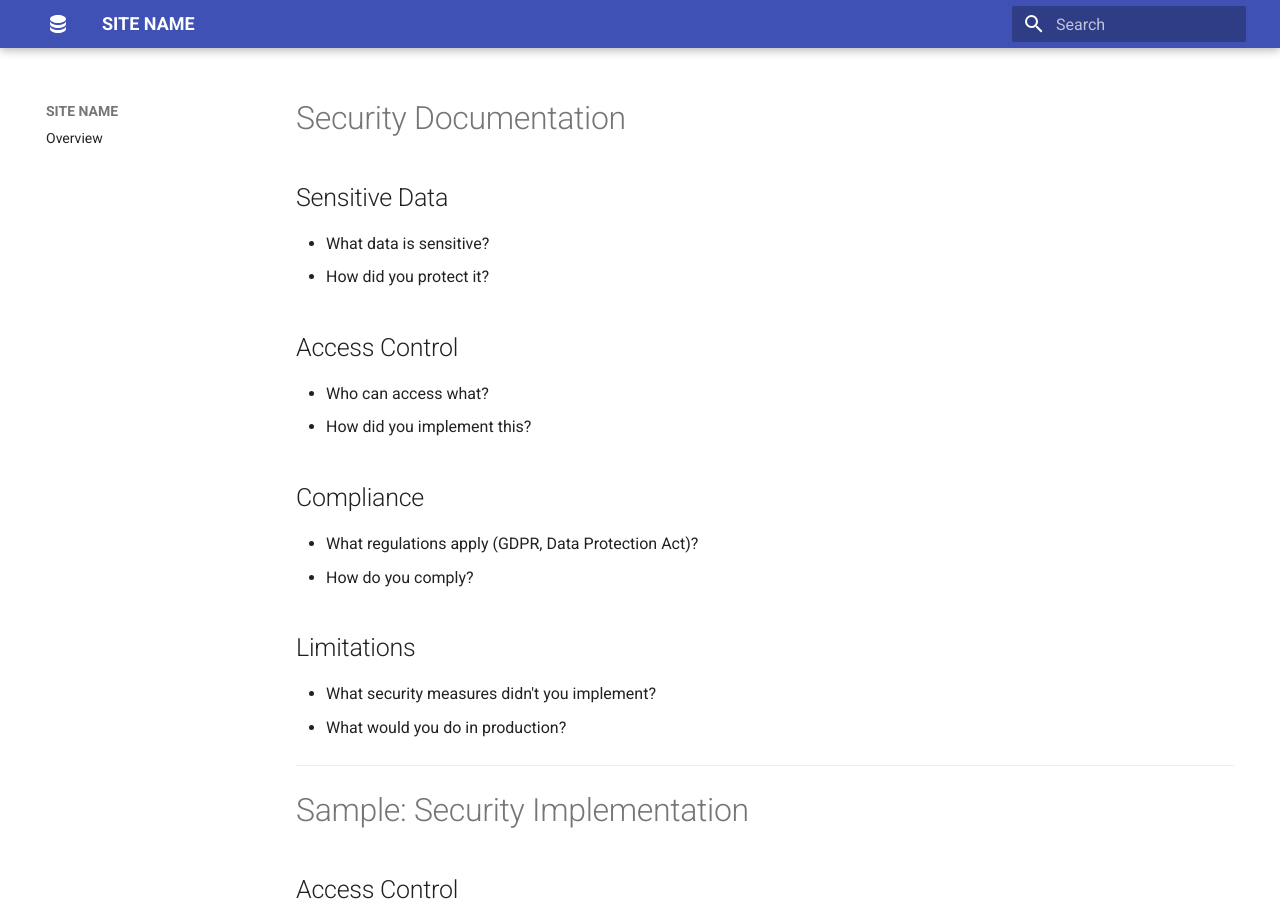
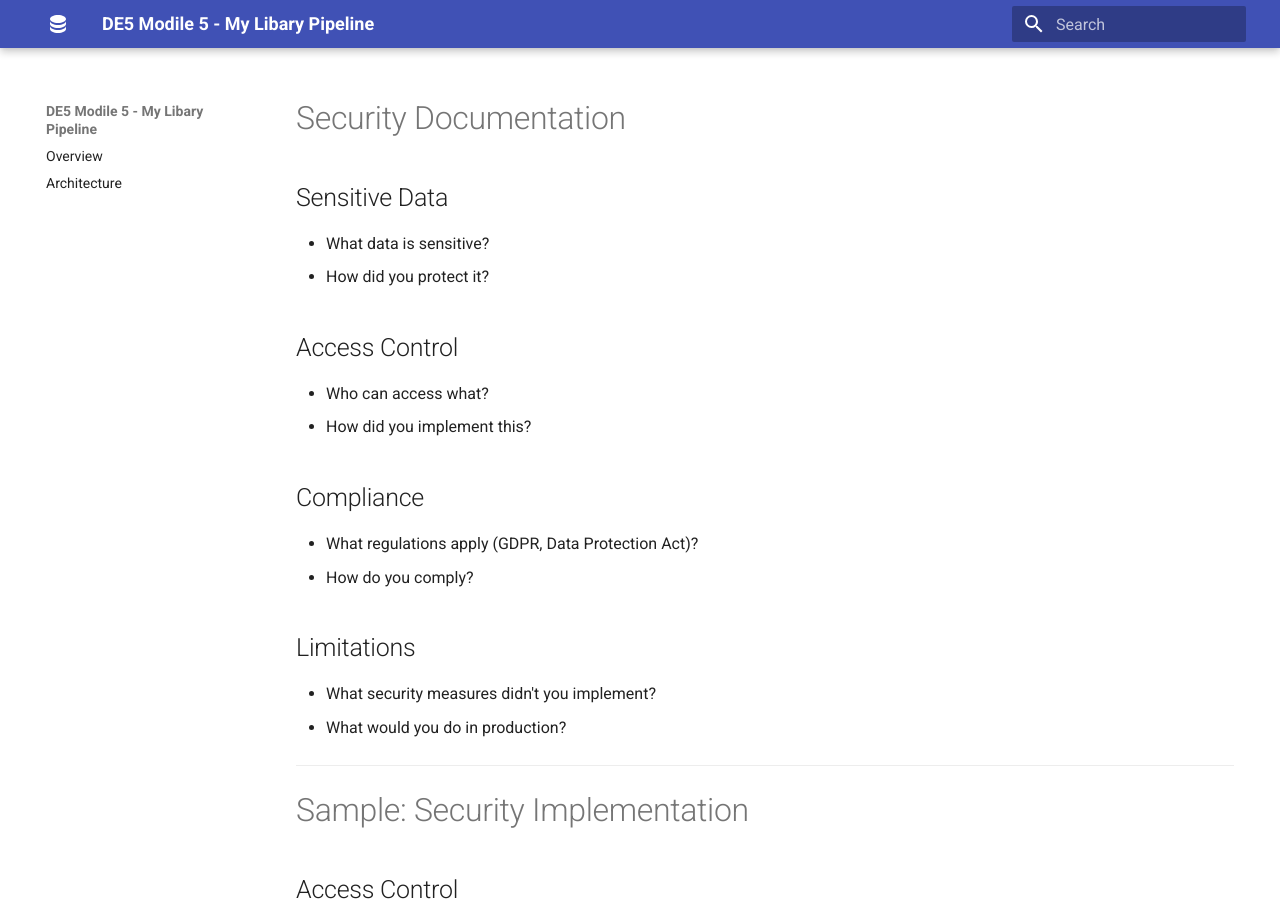
Before and after one commit to SteCross/Libary-Pipeline, an MkDocs documentation site: the page built from docs/SECURITY.md, in a window 1280 px wide and 900 px high. Built offline with MkDocs 1.6.1 and Material for MkDocs 9.7.7, drawn with Linux system fonts in a browser that asks for light colours.

Commit message:
Update mkdocs.yml

```diff
--- a/mkdocs.yml
+++ b/mkdocs.yml
@@ -1,9 +1,10 @@
 # Site name
-site_name: SITE NAME
+site_name: DE5 Modile 5 - My Libary Pipeline
 
 # Navigation menu
 nav:
   - Overview: index.md
+  - Architecture: Architecture/index.md
 
 # Theme
 theme:
```
